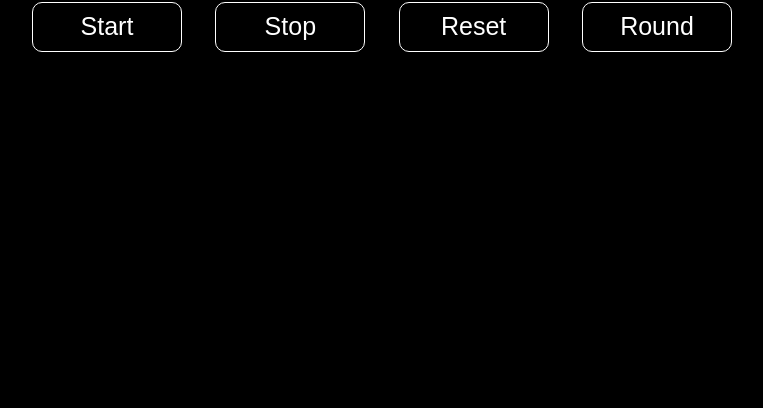
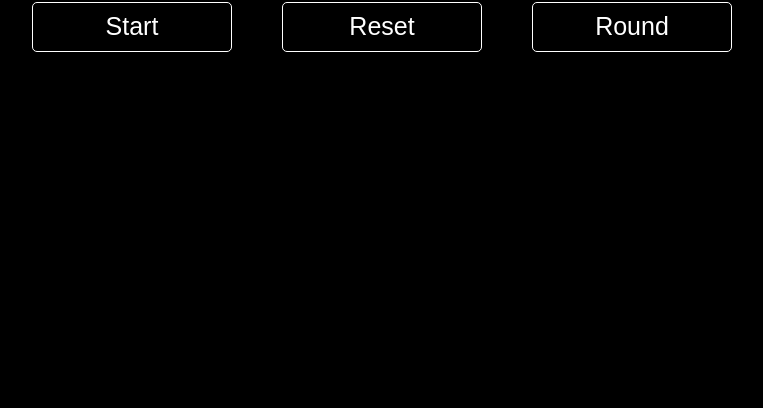
Before and after one commit to wbudziak/StopWatch, a plain HTML site: page index.html in a window 1280 px wide. Shown: the part 392-800 px from the top of the page, without its empty margins (258-1021 px from the left). Drawn offline with Linux system fonts and the light colour scheme.

Commit message:
delete stop btn

```diff
--- a/index.html
+++ b/index.html
@@ -17,9 +17,6 @@
                     <button class="start">Start</button>
                 </div>
                 <div class="buttonContainer">
-                    <button class="stop">Stop</button>
-                </div>
-                <div class="buttonContainer">
                     <button class="reset">Reset</button>
                 </div>
                 <div class="buttonContainer">
@@ -32,14 +29,7 @@
                 <div class="delete">
                 </div>
             </div>
-
-
     </div>
-
-
-
-
-
     <script src="main.js"></script>
 </body>
 </html>
--- a/scss/style.scss
+++ b/scss/style.scss
@@ -17,7 +17,6 @@ body{
             width: 100%;
             top: 20%;
         }
-
       .stopWatch{
           text-align: center;
           width: 100%;
```
Also changed, not shown: scss/style.css, 1 other file.
